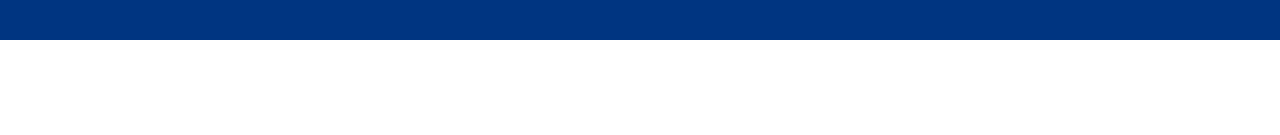
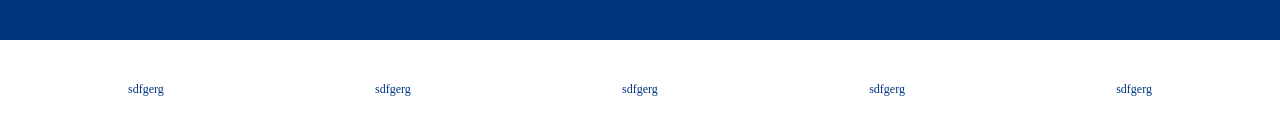
Before and after one commit to adavid1696/booking-project, a React (Create React App) app in the folder client/: page / in a window 1280 px wide. Shown: the part 1769-1904 px from the top of the page. Before the commit the page ends 1817 px from the top, so only its background shows below. Built offline with nearby package versions, Linux system fonts and the light colour scheme.

Commit message:
footer done

```diff
--- /dev/null
+++ b/client/src/components/footer/Footer.jsx
@@ -0,0 +1,53 @@
+import './footer.css'
+
+function Footer() {
+	return (
+		<div className="footer">
+			<div className="fLists">
+				<ul className="flist">
+					<li className="fListItem">sdfgerg</li>
+					<li className="fListItem"></li>
+					<li className="fListItem"></li>
+					<li className="fListItem"></li>
+					<li className="fListItem"></li>
+					<li className="fListItem"></li>
+				</ul>
+				<ul className="flist">
+					<li className="fListItem">sdfgerg</li>
+					<li className="fListItem"></li>
+					<li className="fListItem"></li>
+					<li className="fListItem"></li>
+					<li className="fListItem"></li>
+					<li className="fListItem"></li>
+				</ul>
+				<ul className="flist">
+					<li className="fListItem">sdfgerg</li>
+					<li className="fListItem"></li>
+					<li className="fListItem"></li>
+					<li className="fListItem"></li>
+					<li className="fListItem"></li>
+					<li className="fListItem"></li>
+				</ul>
+				<ul className="flist">
+					<li className="fListItem">sdfgerg</li>
+					<li className="fListItem"></li>
+					<li className="fListItem"></li>
+					<li className="fListItem"></li>
+					<li className="fListItem"></li>
+					<li className="fListItem"></li>
+				</ul>
+				<ul className="flist">
+					<li className="fListItem">sdfgerg</li>
+					<li className="fListItem"></li>
+					<li className="fListItem"></li>
+					<li className="fListItem"></li>
+					<li className="fListItem"></li>
+					<li className="fListItem"></li>
+				</ul>
+			</div>
+
+		</div>
+	)
+}
+
+export default Footer
--- /dev/null
+++ b/client/src/components/footer/footer.css
@@ -0,0 +1,25 @@
+.footer {
+	width: 100%;
+	width: 1024px;
+	font-size: 12px;
+	/* display: flex;
+	justify-content: space-between; */
+}
+
+.fLists {
+	width: 100%;
+	display: flex;
+	justify-content: space-between;
+	margin-bottom: 50px;
+}
+
+.flist {
+	list-style: none;
+	padding: 0px;
+}
+
+.fListItem {
+	margin-bottom: 10px;
+	color: #003580;
+	cursor: pointer;
+}
--- a/client/src/pages/home/Home.jsx
+++ b/client/src/pages/home/Home.jsx
@@ -1,5 +1,6 @@
 import Featured from '../../components/featured/Featured'
 import FeaturedProperties from '../../components/featuredProperties/FeaturedProperties'
+import Footer from '../../components/footer/Footer'
 import Header from '../../components/header/Header'
 import MailList from '../../components/mailList/MailList'
 import Navbar from '../../components/navbar/Navbar'
@@ -18,6 +19,7 @@ function Home() {
 				<h1 className="homeTitle">Browse by featured type</h1>
 				<FeaturedProperties />
 				<MailList />
+				<Footer />
 			</div>
 
 		</div>
```
